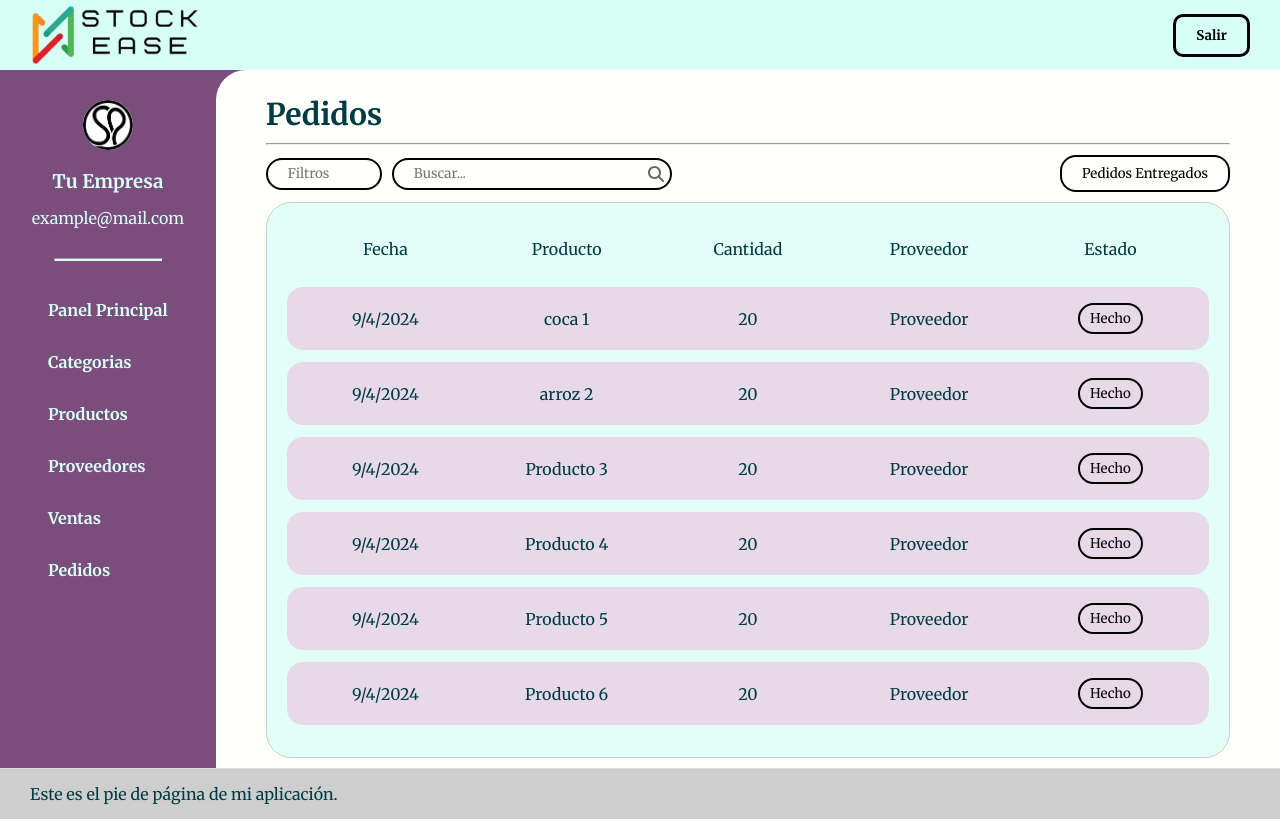
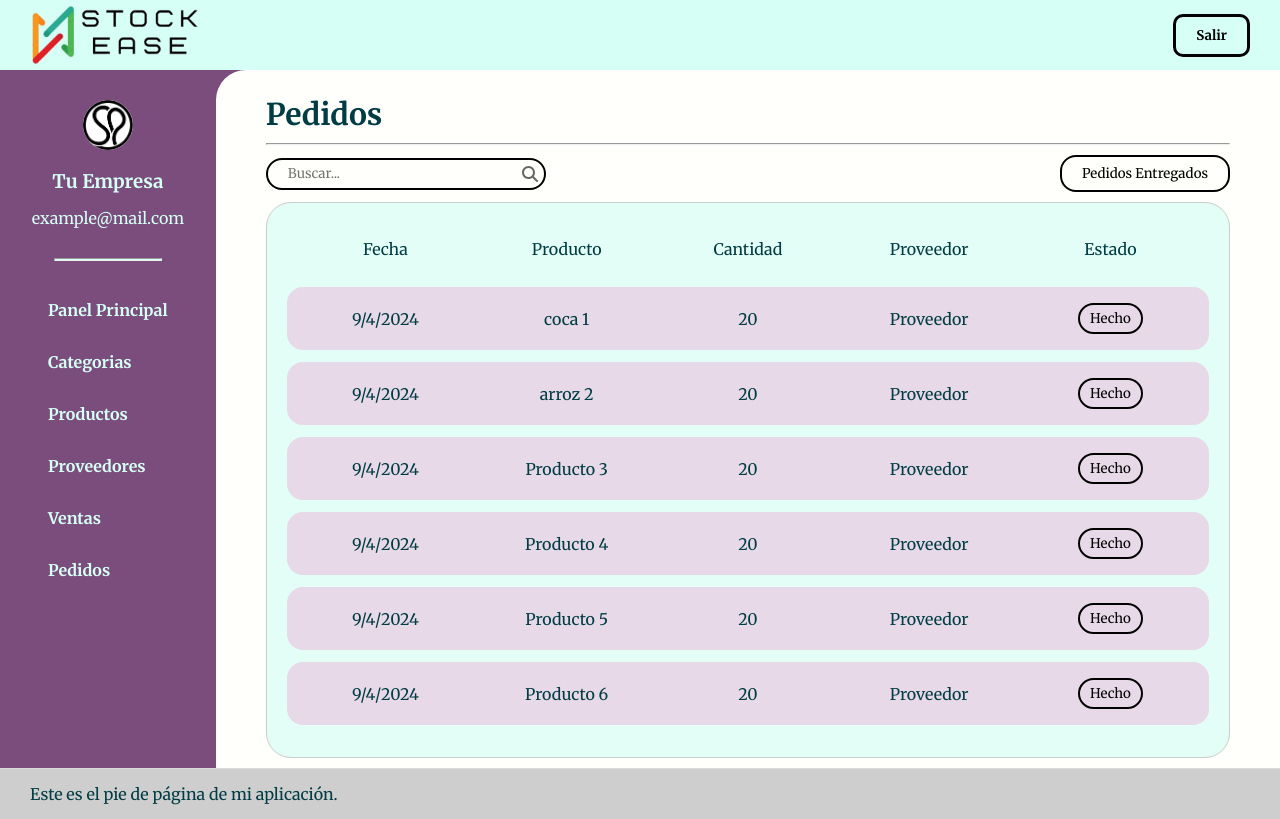
Before and after one commit to No-Country-simulation/s14-21-n-python, a React (Vite) app in the folder frontend/: page /orders in a window 1280 px wide. Built offline with nearby package versions, Linux system fonts and the light colour scheme.

Commit message:
actualizacion componente Orders

```diff
--- a/frontend/src/components/Orders/Order.jsx
+++ b/frontend/src/components/Orders/Order.jsx
@@ -59,9 +59,7 @@ const Orders = () => {
     console.log("Estado actualizado:", updatedProducts[index].state[0]);
   };
 
-  const deleteOrders = () =>{
-    setDeliveredProducts([]);
-  }
+
 
   return (
     <div className={styles.container}>
@@ -70,11 +68,7 @@ const Orders = () => {
       <div className={styles.filterContainer}>
         <div className={styles.inputContainer}>
          <div className={styles.searchContainer}>
-          <input
-            type="text"
-            placeholder="Filtros"
-            className={styles.filterInput}
-          />
+
           <input
             type="text"
             placeholder="Buscar..."
@@ -149,7 +143,6 @@ const Orders = () => {
               </div>
             ))
           )}
-          <button className={styles.btnDeleteOrders} onClick={deleteOrders}>Eliminar pedidos</button>
         </div>
     </div>
   );
```
